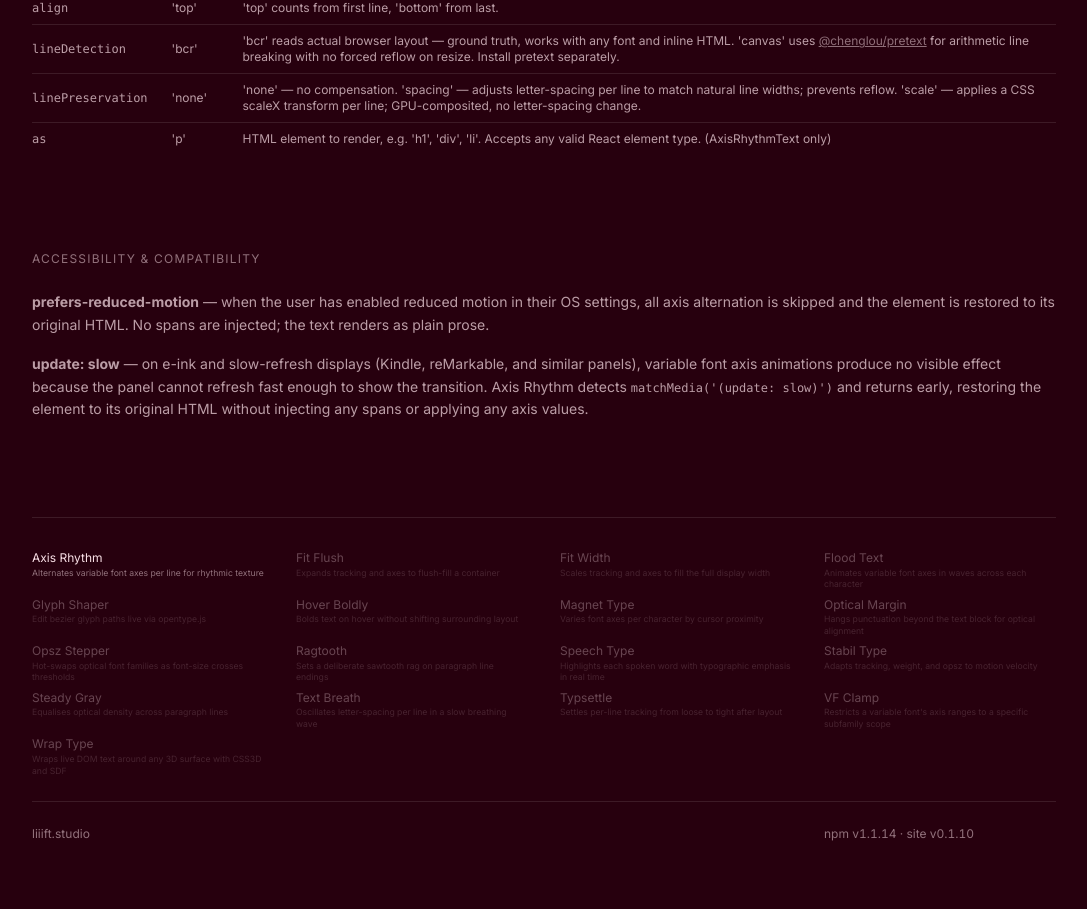
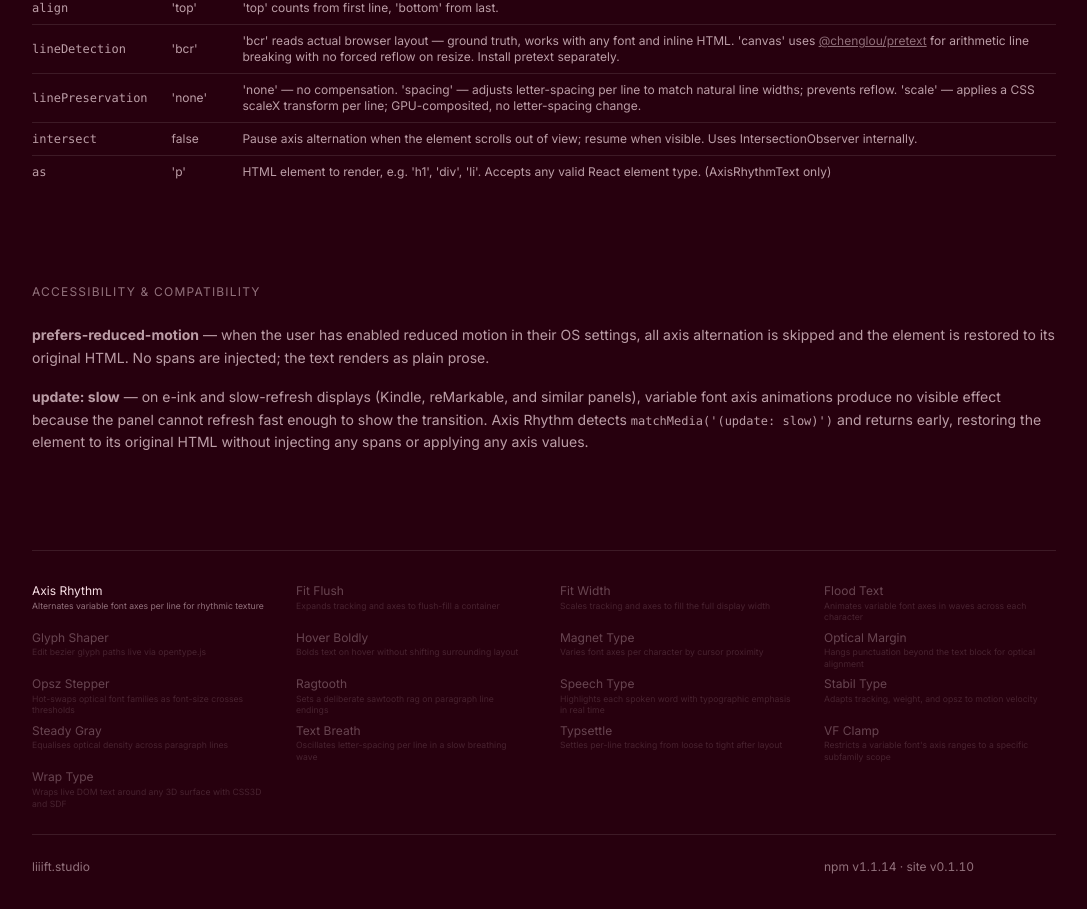
Before and after one commit to Liiift-Studio/AxisRhythm, a Next.js app in the folder site/: page / in a window 1280 px wide. Shown: the part 2677-3586 px from the top of the page, without its empty margins (96-1183 px from the left). Built offline with nearby package versions, Linux system fonts and the light colour scheme.

Commit message:
Update README, SEO metadata, and documentation
- Fix version in README (0.1.9 → 1.1.14)
- Document startAxisRhythm in Vanilla JS usage section
- Add missing intersect option to page.tsx options table
- Add alternates.canonical to layout.tsx
- Trim meta description to under 160 chars

```diff
--- a/site/src/app/layout.tsx
+++ b/site/src/app/layout.tsx
@@ -8,7 +8,7 @@ export const metadata: Metadata = {
 	title: "Axis Rhythm — Per-line variable font axis alternation",
 	icons: { icon: "/icon.svg", shortcut: "/icon.svg", apple: "/icon.svg" },
 	description:
-		"Axis Rhythm cycles any variable font axis — wdth, wght, opsz — across paragraph lines, creating a subtle typographic texture impossible in CSS alone. Works with React, vanilla JS, or any framework.",
+		"Axis Rhythm cycles any variable font axis — wdth, wght, opsz — across paragraph lines, creating a subtle typographic texture impossible in CSS alone. React + vanilla JS.",
 	keywords: [
 		"axis rhythm", "variable font", "font axis", "wdth", "wght", "typography",
 		"TypeScript", "npm", "react typography", "letter spacing", "typesetting",
@@ -26,6 +26,7 @@ export const metadata: Metadata = {
 		description: "Cycle any variable font axis across paragraph lines. A typographic texture technique, now in one npm package.",
 	},
 	metadataBase: new URL("https://axisrhythm.com"),
+	alternates: { canonical: "https://axisrhythm.com" },
 }
 
 export default function RootLayout({ children }: Readonly<{ children: React.ReactNode }>) {
--- a/site/src/app/page.tsx
+++ b/site/src/app/page.tsx
@@ -104,6 +104,7 @@ applyAxisRhythm(el, original, { axis: 'wdth', values: [100, 88], period: 2 })`}
 								<tr className="border-t border-white/10 hover:bg-white/5 transition-colors"><td className="py-2 pr-6 font-mono">align</td><td className="py-2 pr-6">'top'</td><td className="py-2">'top' counts from first line, 'bottom' from last.</td></tr>
 								<tr className="border-t border-white/10 hover:bg-white/5 transition-colors"><td className="py-2 pr-6 font-mono">lineDetection</td><td className="py-2 pr-6">&apos;bcr&apos;</td><td className="py-2">&apos;bcr&apos; reads actual browser layout — ground truth, works with any font and inline HTML. &apos;canvas&apos; uses <a href="https://github.com/chenglou/pretext" className="underline opacity-70">@chenglou/pretext</a> for arithmetic line breaking with no forced reflow on resize. Install pretext separately.</td></tr>
 								<tr className="border-t border-white/10 hover:bg-white/5 transition-colors"><td className="py-2 pr-6 font-mono">linePreservation</td><td className="py-2 pr-6">&apos;none&apos;</td><td className="py-2">&apos;none&apos; — no compensation. &apos;spacing&apos; — adjusts letter-spacing per line to match natural line widths; prevents reflow. &apos;scale&apos; — applies a CSS scaleX transform per line; GPU-composited, no letter-spacing change.</td></tr>
+								<tr className="border-t border-white/10 hover:bg-white/5 transition-colors"><td className="py-2 pr-6 font-mono">intersect</td><td className="py-2 pr-6">false</td><td className="py-2">Pause axis alternation when the element scrolls out of view; resume when visible. Uses IntersectionObserver internally.</td></tr>
 								<tr className="border-t border-white/10 hover:bg-white/5 transition-colors"><td className="py-2 pr-6 font-mono">as</td><td className="py-2 pr-6">&apos;p&apos;</td><td className="py-2">HTML element to render, e.g. &apos;h1&apos;, &apos;div&apos;, &apos;li&apos;. Accepts any valid React element type. (AxisRhythmText only)</td></tr>
 							</tbody>
 						</table>
```
Also changed, not shown: 1 other file (tests, documents, lock files or other folders).
